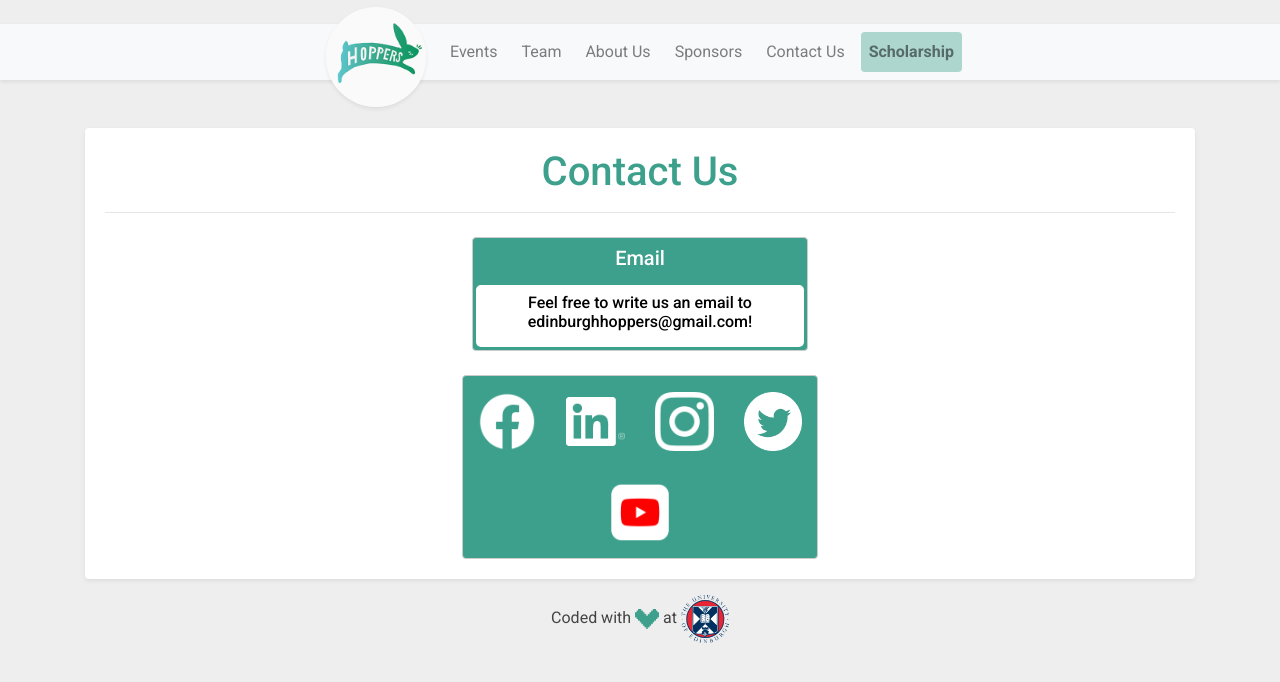
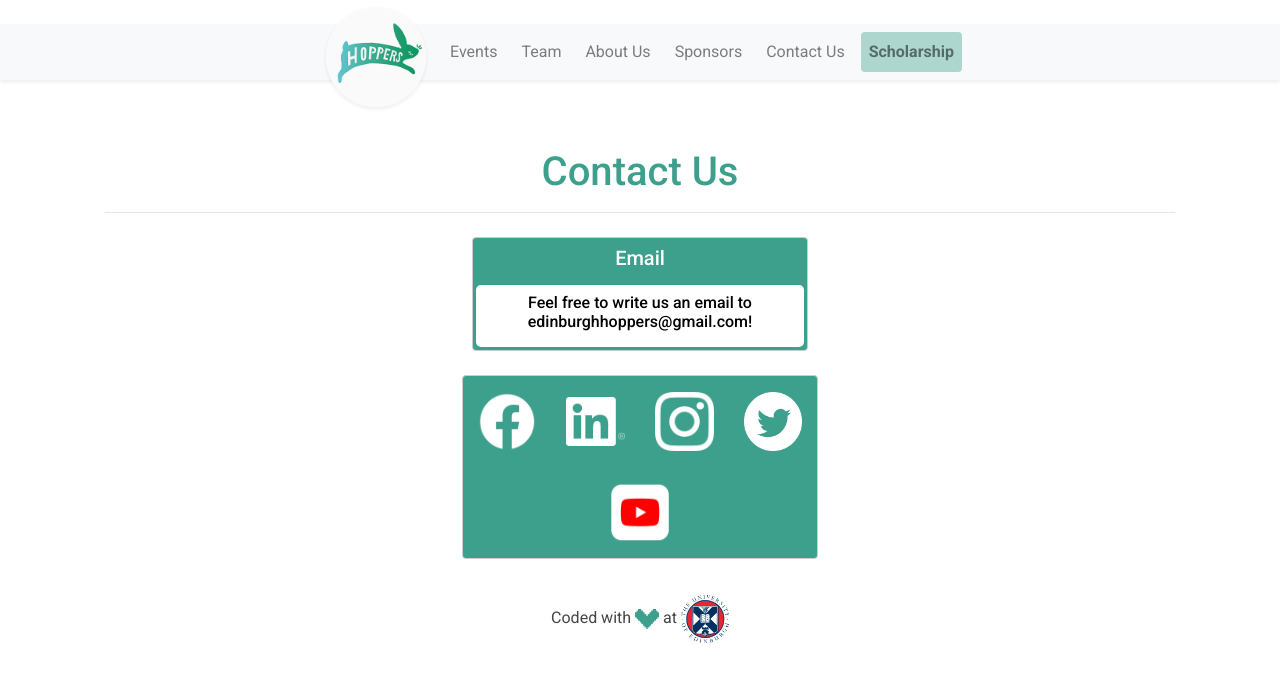
Before and after one commit to edinburgh-hoppers/website, a Jekyll site: the page built from _pages/contact.html, in a window 1280 px wide. Shown: the top 682 px of the page. Built offline with Jekyll 4.4.1, drawn with Linux system fonts in a browser that asks for light colours.

Commit message:
Removed shadow of card

```diff
--- a/_layouts/default.html
+++ b/_layouts/default.html
@@ -10,7 +10,7 @@
   {% include nav.html %}
 
   <div class="container">
-    <div class="card shadow-sm border-0 mb-3">
+    <div class="card border-0 mb-3">
       <div class="card-body">
         <h1 class="card-title mb-3 text-center">
             {{ page.title }}
--- a/assets/css/style.scss
+++ b/assets/css/style.scss
@@ -14,7 +14,7 @@
 /* GENERAL PROPERTIES */
 
 body {
-  background-color: $hoppers-gray;
+  /*background-color: $hoppers-gray;*/
   font-family: 'Roboto';
 }
 
```
